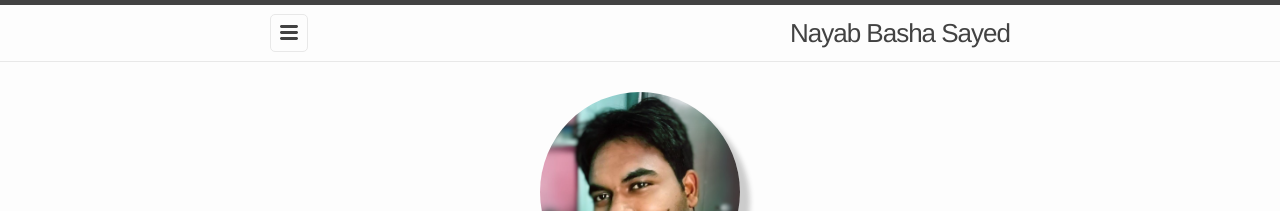
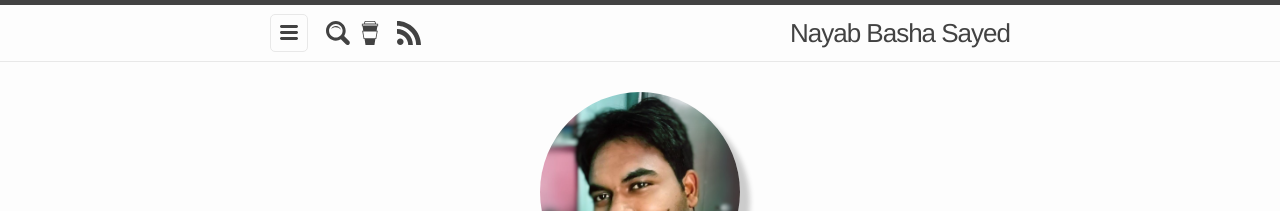
Before and after one commit to itsnayabsd/website, a Jekyll site: the page built from index.md, in a window 1280 px wide. Shown: the top 211 px of the page. Built offline with Jekyll 4.4.1, drawn with Linux system fonts in a browser that asks for light colours; a script that is not in the unit is left out; comment, search, counter and statistics services are not loaded.

Commit message:
Added rss and buymeacoffee svg

```diff
--- a/_includes/header.html
+++ b/_includes/header.html
@@ -5,7 +5,8 @@
     <!--<a class="site-title" href="{{ "/" | relative_url}}">{{ site.title | escape }}</a>-->
     <a class="site-title" href="{{ "/" | relative_url}}">Nayab Basha Sayed</a>
 
-    <nav class="site-nav">
+    <nav>
+	    <div class="site-nav">
       <span class="menu-icon">
         <svg viewBox="0 0 18 15" width="18px" height="15px">
           <path fill="#424242" d="M18,1.484c0,0.82-0.665,1.484-1.484,1.484H1.484C0.665,2.969,0,2.304,0,1.484l0,0C0,0.665,0.665,0,1.484,0 h15.031C17.335,0,18,0.665,18,1.484L18,1.484z"/>
@@ -18,10 +19,20 @@
 	<a class="page-link" href="{{ "archives.html" | relative_url }}">Archives</a>
 	<a class="page-link" href="{{ "communities.html" | relative_url }}">Communities</a>
 	<a class="page-link" href="{{ "myreferences.html" | relative_url }}">References</a>
-	  	<a class="page-link" href="{{ "/feed.xml" | relative_url }}">Feed</a>
-		{% include buymeacoffee.html %}
       </div>
+	    </div>
     </nav>
+	    <div class="nav-icon">
+		    <a id="magnifier" href="#">
+			<svg xmlns="http://www.w3.org/2000/svg" width="24" height="24" viewBox="0 0 24 24"><path d="M23.111 20.058l-4.977-4.977c.965-1.52 1.523-3.322 1.523-5.251 0-5.42-4.409-9.83-9.829-9.83-5.42 0-9.828 4.41-9.828 9.83s4.408 9.83 9.829 9.83c1.834 0 3.552-.505 5.022-1.383l5.021 5.021c2.144 2.141 5.384-1.096 3.239-3.24zm-20.064-10.228c0-3.739 3.043-6.782 6.782-6.782s6.782 3.042 6.782 6.782-3.043 6.782-6.782 6.782-6.782-3.043-6.782-6.782zm2.01-1.764c1.984-4.599 8.664-4.066 9.922.749-2.534-2.974-6.993-3.294-9.922-.749z"/></svg>
+		    </a>
+		    <a id="buymeacoffee" href="https://www.buymeacoffee.com/nayabsd">
+			    <svg xmlns="http://www.w3.org/2000/svg" role="img" viewBox="0 0 24 24"><title>Buy Me A Coffee icon</title><path d="M6.898 0L5.682 2.799H3.877v2.523h.695L5.277 9.8H4.172l1.46 8.23.938-.01L7.512 24h8.918l.062-.4.88-5.58.888.01 1.46-8.231h-1.056l.705-4.477h.756V2.8h-1.918L16.99 0H6.898zm.528.805h9.043l.771 1.78H6.652l.774-1.78zm-2.75 2.797H19.32v.92H4.676v-.92zm.453 6.998h13.635l-1.176 6.62-5.649-.06-5.636.06-1.174-6.62z"/></svg>
+		    </a>
+		    <a id="rssfeed" href="/feed.xml">
+			<svg role="img" viewBox="0 0 24 24" xmlns="http://www.w3.org/2000/svg"><title>RSS icon</title><path d="M19.199 24C19.199 13.467 10.533 4.8 0 4.8V0c13.165 0 24 10.835 24 24h-4.801zM3.291 17.415c1.814 0 3.293 1.479 3.293 3.295 0 1.813-1.485 3.29-3.301 3.29C1.47 24 0 22.526 0 20.71s1.475-3.294 3.291-3.295zM15.909 24h-4.665c0-6.169-5.075-11.245-11.244-11.245V8.09c8.727 0 15.909 7.184 15.909 15.91z"/></svg>
+		    </a>
+	    </div>
 
   </div>
 
--- a/_sass/minima/_layout.scss
+++ b/_sass/minima/_layout.scss
@@ -28,6 +28,25 @@
   }
 }
 
+.nav-icon {
+	padding-top: 16px;
+	svg {
+		width: 24px;
+		height: 24px;
+		path {
+                	fill: $grey-color-dark;
+		}
+	}
+	#buymeacoffee {
+		margin-left: 4px;
+	}
+	#rssfeed {
+		margin-left: 10px;
+	}
+	#magnifier {
+		margin-left: 56px;
+	}
+}
 .site-nav {
         line-height: 56px;
 
@@ -60,7 +79,8 @@
                 > svg path {
                         fill: $grey-color-dark;
                 }
-        }
+	}
+
 
         .trigger {
                 clear: both;
```
